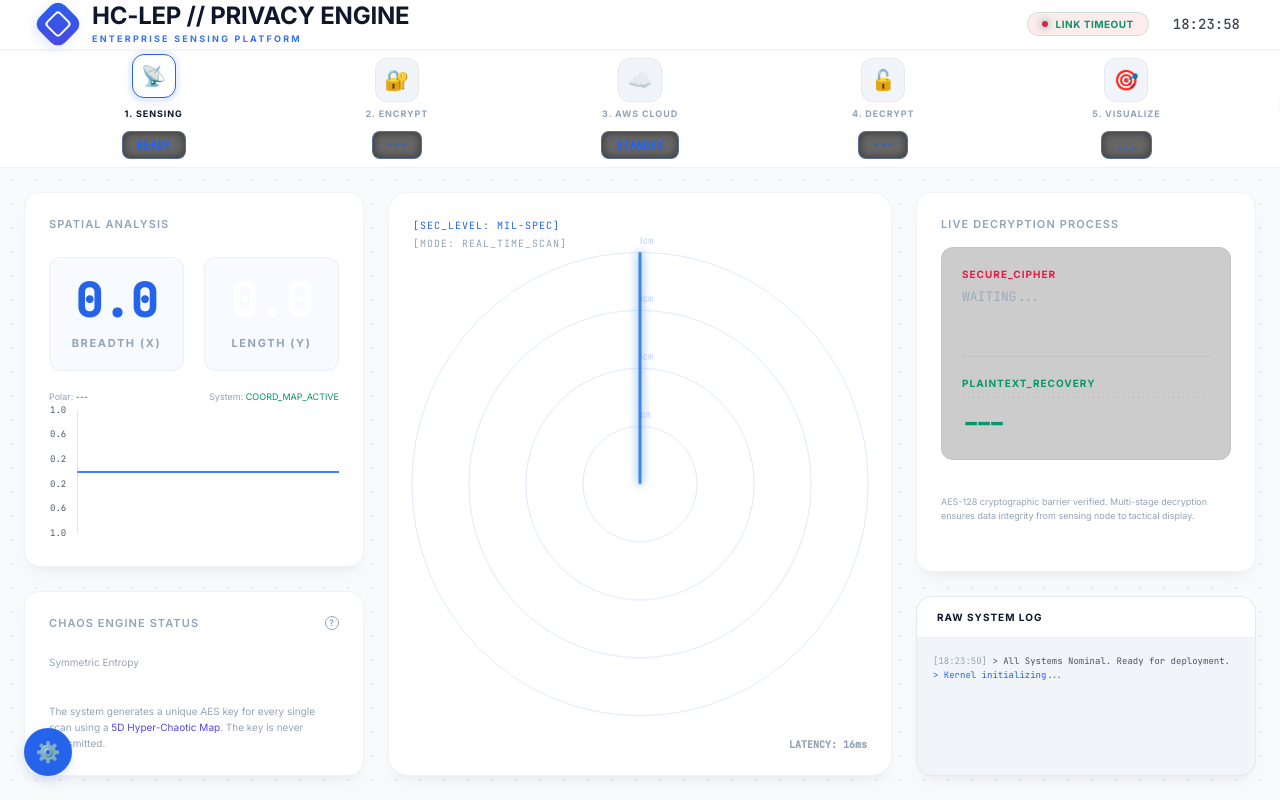
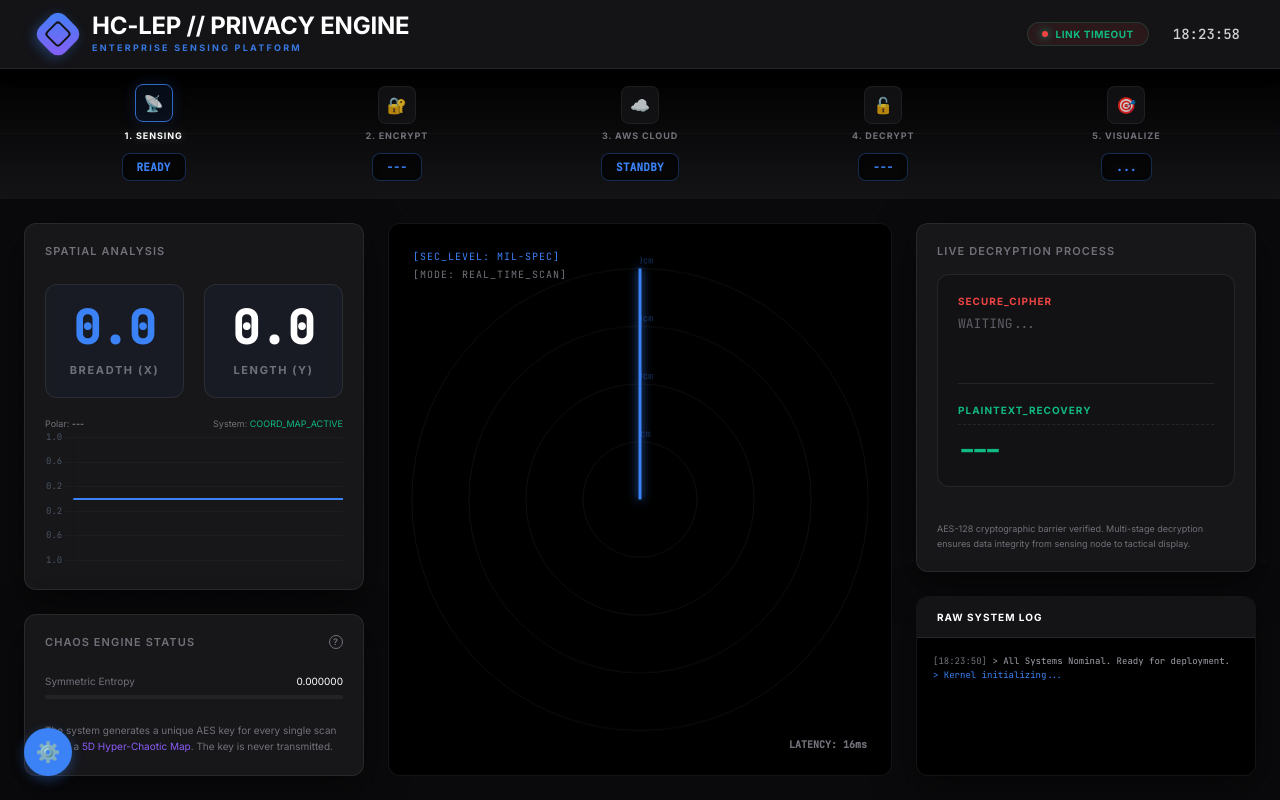
Before and after one commit to ssureshkxmar/nano-boys, a Flask app: page / in a window 1280 px wide. Run offline with Flask 3, Linux system fonts and the light colour scheme.

Commit message:
UI adjustments and deployment

```diff
--- a/templates/index.html
+++ b/templates/index.html
@@ -11,35 +11,35 @@
     <script src="https://cdn.jsdelivr.net/npm/chart.js"></script>
     <style>
         :root {
-            --bg-base: #f8fafc;
-            --bg-surface: #ffffff;
-            --bg-deep: #f1f5f9;
-            --bg-card: rgba(255, 255, 255, 0.9);
-            --border-muted: rgba(0, 0, 0, 0.05);
-            --accent-primary: #2563eb;
-            --accent-secondary: #4f46e5;
-            --accent-glow: rgba(37, 99, 235, 0.15);
-            --text-heading: #0f172a;
-            --text-body: #475569;
-            --text-muted: #94a3b8;
-            --danger: #e11d48;
-            --success: #059669;
-            --card-shadow: 0 10px 25px -5px rgba(0, 0, 0, 0.04), 0 8px 10px -6px rgba(0, 0, 0, 0.04);
-            --grid-color: rgba(37, 99, 235, 0.15);
+            --bg-base: #0a0a0c;
+            --bg-surface: #141417;
+            --bg-deep: #000000;
+            --bg-card: rgba(28, 28, 30, 0.82);
+            --border-muted: rgba(255, 255, 255, 0.08);
+            --accent-primary: #3b82f6;
+            --accent-secondary: #8b5cf6;
+            --accent-glow: rgba(59, 130, 246, 0.35);
+            --text-heading: #ffffff;
+            --text-body: #a1a1aa;
+            --text-muted: #71717a;
+            --danger: #ef4444;
+            --success: #10b981;
+            --card-shadow: 0 12px 40px rgba(0, 0, 0, 0.5);
+            --grid-color: rgba(255, 255, 255, 0.06);
         }
 
-        body.dark-theme {
-            --bg-base: #0f172a;
-            --bg-surface: #1e293b;
-            --bg-deep: #020617;
-            --bg-card: rgba(30, 41, 59, 0.8);
-            --border-muted: rgba(255, 255, 255, 0.06);
-            --text-heading: #f8fafc;
-            --text-body: #94a3b8;
+        body.light-theme {
+            --bg-base: #f0f4f8;
+            --bg-surface: rgba(255, 255, 255, 0.9);
+            --bg-deep: #e2e8f0;
+            --bg-card: rgba(255, 255, 255, 0.7);
+            --border-muted: rgba(59, 130, 246, 0.15);
+            --text-heading: #1e293b;
+            --text-body: #475569;
             --text-muted: #64748b;
-            --accent-glow: rgba(37, 99, 235, 0.3);
-            --card-shadow: 0 20px 50px rgba(0, 0, 0, 0.3);
-            --grid-color: rgba(255, 255, 255, 0.1);
+            --accent-glow: rgba(59, 130, 246, 0.2);
+            --card-shadow: 0 10px 40px rgba(59, 130, 246, 0.1);
+            --grid-color: rgba(59, 130, 246, 0.08);
         }
 
         * {
@@ -52,29 +52,49 @@
         body {
             background-color: var(--bg-base);
             color: var(--text-body);
-            font-family: 'Inter', system-ui, -apple-system, sans-serif;
+            font-family: 'Inter', sans-serif;
             height: 100vh;
             overflow: hidden;
             display: flex;
             flex-direction: column;
             position: relative;
-            transition: background-color 0.4s ease;
         }
 
         body::before {
             content: "";
             position: absolute;
             inset: 0;
-            background-image: radial-gradient(var(--accent-primary) 0.8px, transparent 0.8px);
-            background-size: 24px 24px;
-            opacity: 0.12;
+            background-image: radial-gradient(var(--accent-primary) 1.5px, transparent 1.5px);
+            background-size: 32px 32px;
+            opacity: 0.08;
             pointer-events: none;
             z-index: 0;
         }
 
+        body::after {
+            content: "";
+            position: absolute;
+            inset: 0;
+            background: radial-gradient(circle at 10% 20%, rgba(59, 130, 246, 0.05) 0%, transparent 40%),
+                radial-gradient(circle at 90% 80%, rgba(139, 92, 246, 0.05) 0%, transparent 40%),
+                radial-gradient(circle at 50% 50%, rgba(16, 185, 129, 0.03) 0%, transparent 50%);
+            pointer-events: none;
+            z-index: 0;
+            opacity: 0;
+            transition: opacity 0.5s;
+        }
+
+        body.light-theme::after {
+            opacity: 1;
+            background: radial-gradient(circle at 5% 5%, rgba(59, 130, 246, 0.1) 0%, transparent 35%),
+                radial-gradient(circle at 95% 95%, rgba(139, 92, 246, 0.1) 0%, transparent 35%),
+                radial-gradient(circle at 80% 10%, rgba(16, 185, 129, 0.08) 0%, transparent 30%),
+                radial-gradient(circle at 20% 80%, rgba(245, 158, 11, 0.05) 0%, transparent 30%);
+        }
+
         /* HEADER */
         header {
-            height: 72px;
+            height: 80px;
             padding: 0 40px;
             display: flex;
             align-items: center;
@@ -82,7 +102,7 @@
             background: var(--bg-surface);
             border-bottom: 1px solid var(--border-muted);
             z-index: 100;
-            box-shadow: 0 1px 3px rgba(0, 0, 0, 0.05);
+            box-shadow: 0 4px 20px rgba(0, 0, 0, 0.05);
         }
 
         .brand {
@@ -136,7 +156,7 @@
 
         /* PIPELINE VISUALIZER */
         .pipeline-container {
-            background: var(--bg-surface);
+            background: var(--bg-deep);
             padding: 24px 32px;
             border-bottom: 1px solid var(--border-muted);
             display: flex;
@@ -144,6 +164,7 @@
             align-items: center;
             position: relative;
             overflow: hidden;
+            background: linear-gradient(180deg, var(--bg-deep) 0%, var(--bg-surface) 100%);
         }
 
         .pipeline-bg-flow {
@@ -179,16 +200,17 @@
         }
 
         .step-icon {
-            width: 44px;
-            height: 44px;
-            background: var(--bg-deep);
+            width: 38px;
+            height: 38px;
+            background: var(--bg-surface);
             border: 1px solid var(--border-muted);
-            border-radius: 12px;
+            border-radius: 8px;
             display: flex;
             align-items: center;
             justify-content: center;
-            font-size: 20px;
+            font-size: 16px;
             color: var(--text-muted);
+            opacity: 0.8;
             transition: 0.4s cubic-bezier(0.4, 0, 0.2, 1);
         }
 
@@ -297,20 +319,6 @@
             box-shadow: 0 0 4px var(--accent-primary);
         }
 
-        .step-active .step-icon {
-            border-color: var(--accent-primary);
-            background: #fff;
-            color: var(--accent-primary);
-            box-shadow: 0 4px 12px rgba(37, 99, 235, 0.1), 0 0 0 4px rgba(37, 99, 235, 0.05);
-            transform: translateY(-4px);
-            z-index: 5;
-        }
-
-        .step-active .step-label {
-            color: var(--text-heading);
-            font-weight: 800;
-        }
-
         /* MAIN CONTENT */
         main {
             flex: 1;
@@ -327,20 +335,17 @@
         }
 
         .card {
-            background: var(--bg-surface);
+            background: var(--bg-card);
             border: 1px solid var(--border-muted);
-            border-radius: 16px;
-            padding: 24px;
+            border-radius: 12px;
+            padding: 20px;
+            backdrop-filter: blur(20px);
+            -webkit-backdrop-filter: blur(20px);
             display: flex;
             flex-direction: column;
             position: relative;
             box-shadow: var(--card-shadow);
             transition: transform 0.3s, box-shadow 0.3s;
-        }
-
-        .dark-theme .card {
-            backdrop-filter: blur(20px);
-            -webkit-backdrop-filter: blur(20px);
         }
 
         .light-theme .card {
@@ -415,15 +420,14 @@
         /* RADAR VIEW */
         .radar-viewport {
             flex: 1;
-            background: var(--bg-surface);
+            background: var(--bg-deep);
             border: 1px solid var(--border-muted);
-            border-radius: 20px;
+            border-radius: 12px;
             position: relative;
             overflow: hidden;
             display: flex;
             align-items: center;
             justify-content: center;
-            box-shadow: var(--card-shadow);
         }
 
         #radarCanvas {
@@ -1038,8 +1042,7 @@
                 ctx.stroke();
 
                 // Add distance labels
-                ctx.fillStyle = 'var(--text-muted)';
-                ctx.fillText(`${(i * 50)}cm`, centerX, centerY - r - 8);
+                ctx.fillText(`${(i * 50)}cm`, centerX, centerY - r - 5);
             }
 
             // SWEEP TRAIL (Glow)
@@ -1184,18 +1187,18 @@
             const tacticalBtn = document.getElementById('theme-tactical');
             const studioBtn = document.getElementById('theme-studio');
 
-            if (theme === 'dark') {
-                document.body.classList.add('dark-theme');
+            if (theme === 'light') {
+                document.body.classList.add('light-theme');
+                studioBtn.classList.add('active');
+                tacticalBtn.classList.remove('active');
+            } else {
+                document.body.classList.remove('light-theme');
                 tacticalBtn.classList.add('active');
                 studioBtn.classList.remove('active');
-            } else {
-                document.body.classList.remove('dark-theme');
-                studioBtn.classList.add('active');
-                tacticalBtn.classList.remove('active');
             }
         }
-        // Init theme (Studio/Light default)
-        setTheme('light');
+        // Init theme
+        setTheme('dark');
 
         let scanInterval = 200;
         let syncIntervalId = null;
```
